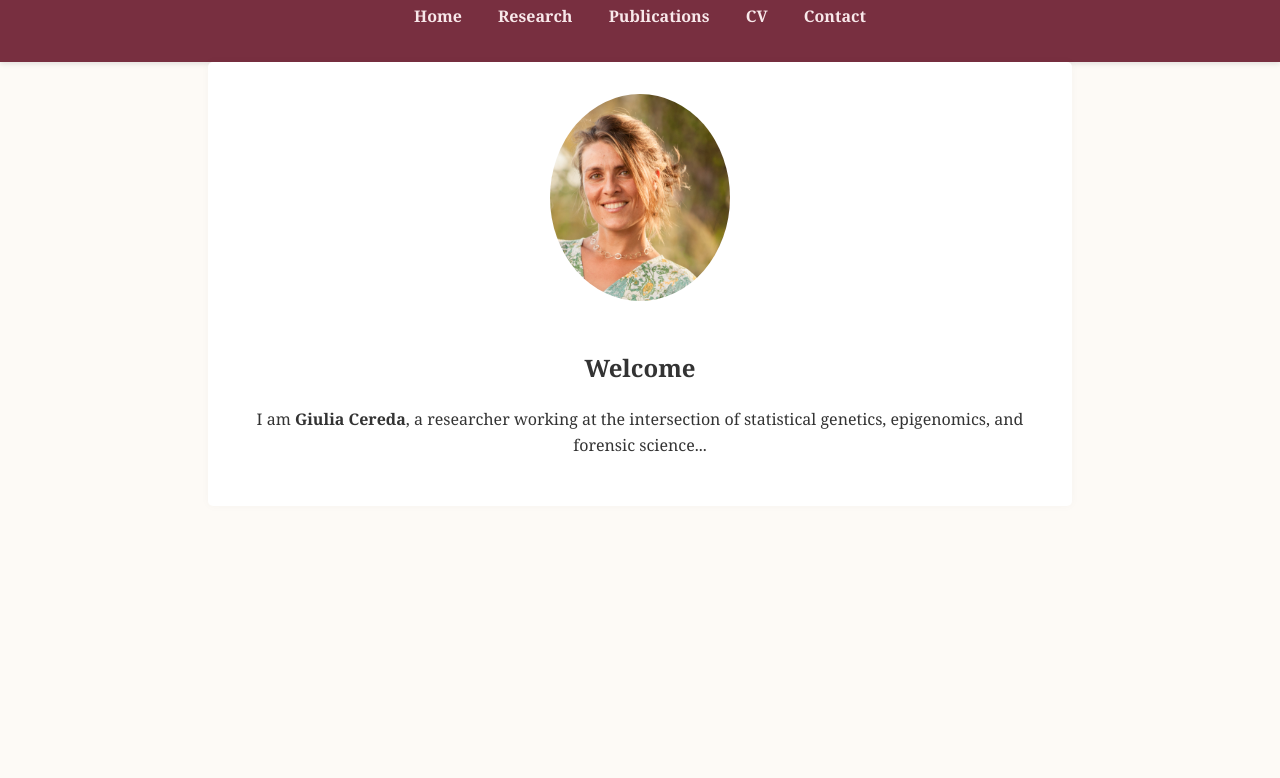
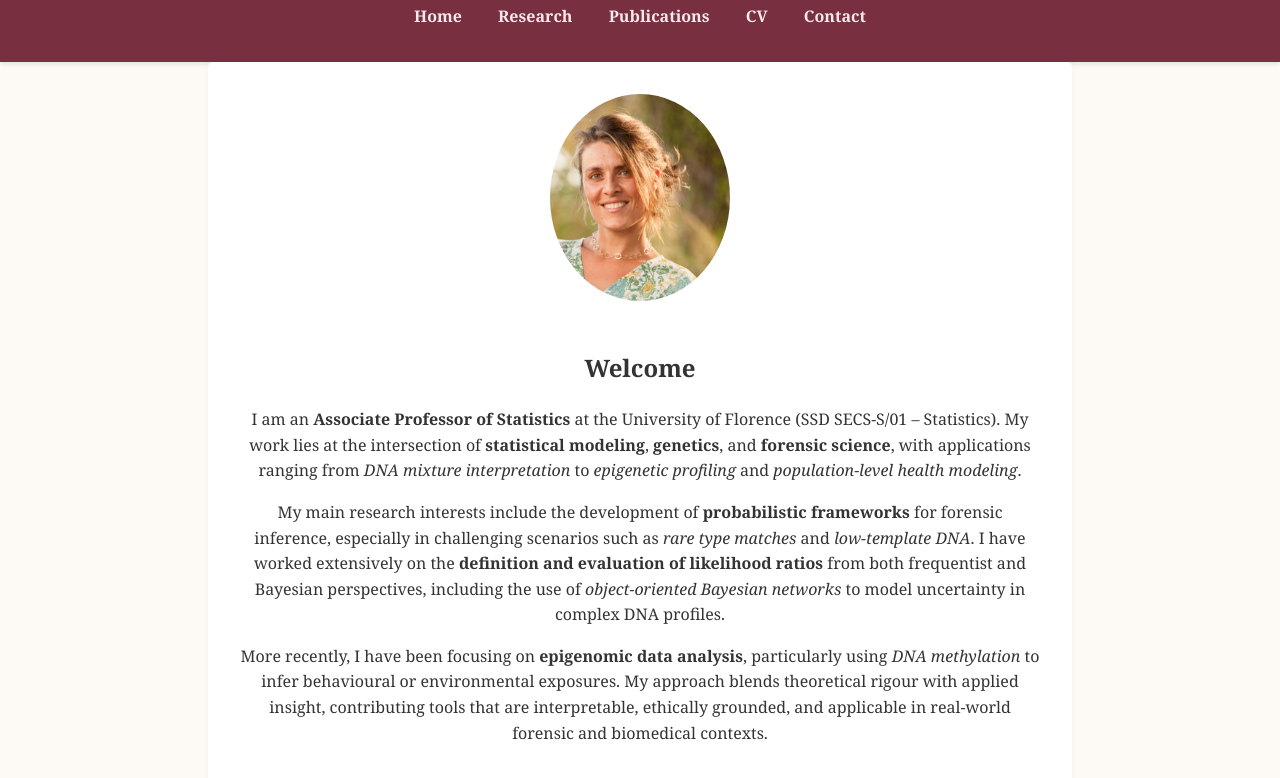
Before and after one commit to giuliacereda/giuliacereda.github.io, a plain HTML site: page index.html in a window 1280 px wide. Shown: the part 122-900 px from the top of the page. Before the commit the page ends 800 px from the top, so only its background shows below. Drawn offline with Linux system fonts and the light colour scheme.

Commit message:
Update index.html

```diff
--- a/index.html
+++ b/index.html
@@ -18,8 +18,12 @@
   </header>
   <main style="text-align: center;">
   <img src="giulia.png" alt="Giulia Cereda" style="max-width: 180px; border-radius: 50%; margin-bottom: 20px;">
-  <h2>Welcome</h2>
-  <p>I am <strong>Giulia Cereda</strong>, a researcher working at the intersection of statistical genetics, epigenomics, and forensic science...</p>
+   <h2>Welcome</h2>
+  <p>I am an <strong>Associate Professor of Statistics</strong> at the University of Florence (SSD SECS-S/01 – Statistics). My work lies at the intersection of <strong>statistical modeling</strong>, <strong>genetics</strong>, and <strong>forensic science</strong>, with applications ranging from <em>DNA mixture interpretation</em> to <em>epigenetic profiling</em> and <em>population-level health modeling</em>.</p>
+
+  <p>My main research interests include the development of <strong>probabilistic frameworks</strong> for forensic inference, especially in challenging scenarios such as <em>rare type matches</em> and <em>low-template DNA</em>. I have worked extensively on the <strong>definition and evaluation of likelihood ratios</strong> from both frequentist and Bayesian perspectives, including the use of <em>object-oriented Bayesian networks</em> to model uncertainty in complex DNA profiles.</p>
+
+  <p>More recently, I have been focusing on <strong>epigenomic data analysis</strong>, particularly using <em>DNA methylation</em> to infer behavioural or environmental exposures. My approach blends theoretical rigour with applied insight, contributing tools that are interpretable, ethically grounded, and applicable in real-world forensic and biomedical contexts.</p>
 </main>
 </body>
 </html>
```
